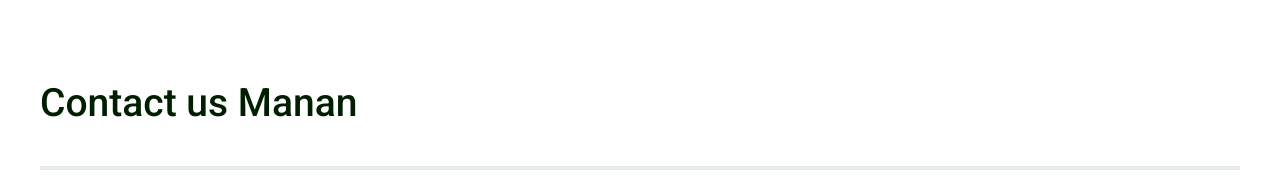
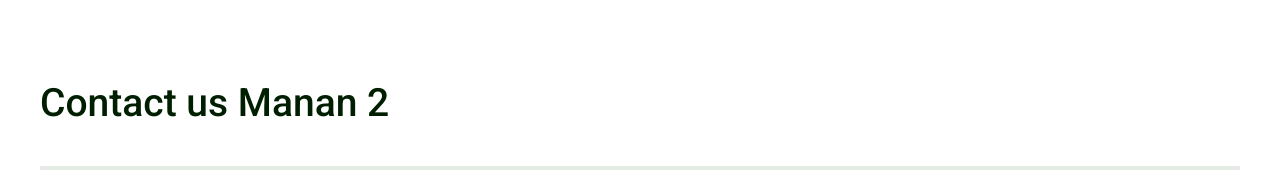
Before and after one commit to mananqayasdev/react, a React (Create React App) app: page / in a window 1280 px wide. Shown: the top 176 px of the page. Built offline with nearby package versions, Linux system fonts and the light colour scheme.

Commit message:
added files

```diff
--- a/src/App.js
+++ b/src/App.js
@@ -15,7 +15,7 @@ class App extends Component {
       <>
         <div className="main-container">
           <Heading
-            title="Contact us Manan
+            title="Contact us Manan 2
 "
           />
 
```
Also changed, not shown: 1 other file (tests, documents, lock files or other folders).
